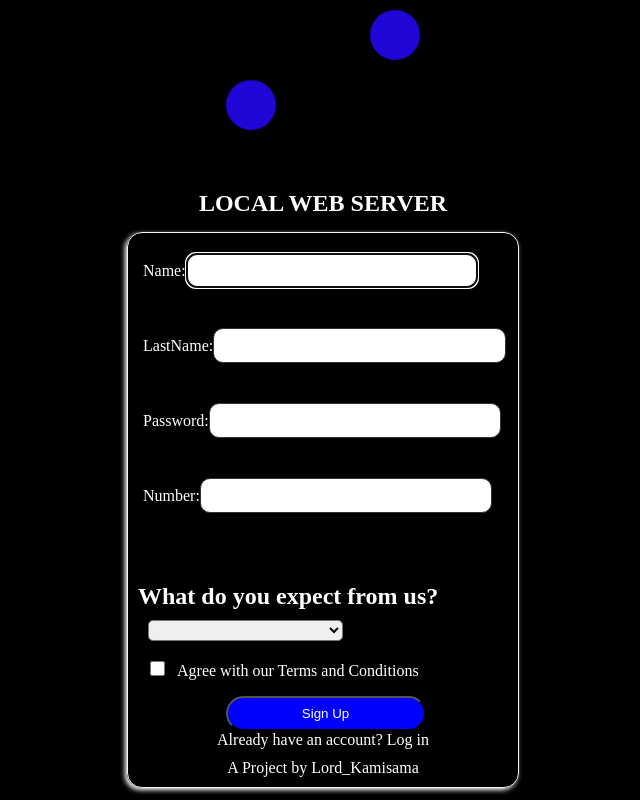
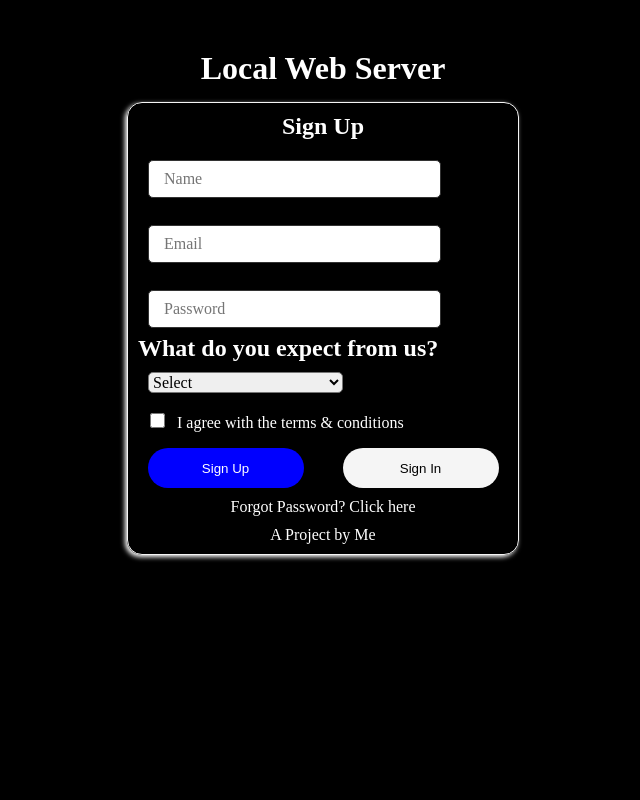
Before and after one commit to Karl-Xavier/one-page.com, a plain HTML site: page index.html in a window 1280 px wide. Shown: the whole page, without its empty margins (317-957 px from the left). Drawn offline with Linux system fonts and the light colour scheme.

Commit message:
Add files via upload

```diff
--- /dev/null
+++ b/app.js
@@ -0,0 +1,20 @@
+let signupBtn = document.getElementById("signupBtn")
+let signinBtn = document.getElementById("signinBtn")
+let nameField = document.getElementById("nameField")
+let password = document.getElementById("password")
+let title = document.getElementById("title")
+let showPassword = document.getElementsByClassName("see");
+
+signinBtn.onclick = function(){
+    nameField.style.maxHeight = "0";
+    title.innerHTML = "Sign In";
+    signupBtn.classList.add("disable");
+    signinBtn.classList.remove("disable");
+}
+
+signupBtn.onclick = function(){
+    nameField.style.maxHeight = "60px";
+    title.innerHTML = "Sign Up";
+    signupBtn.classList.remove("disable");
+    signinBtn.classList.add("disable");
+}
--- a/index.html
+++ b/index.html
@@ -9,39 +9,47 @@
 <body>
 
   <main class="flex">
-  	<div class="box animate"></div>
-  	<div class="box animate2"></div>
-  	<h2>LOCAL WEB SERVER</h2>
+  	<h1>Local Web Server</h1>
   	<div class="page">
-       <form method="get" action="">
-       	<p>
-       	 <label for="name">Name:<input type="text" id="name" name="name" required autofocus="on"></label>
-       	</p>
-       	<p>
-       	 <label for="lastName">LastName:<input type="text" id="lastName" name="lastName" required></label>
-       	</p>
-       	<p>
-       	 <label for="password">Password:<input type="password" id="password" name="password" required></label>
-       	</p>
-       	<p>
-       	 <label for="phoneNumber">Number:<input type="tel" id="number" name="number" required></label>
-       	</p>
-       	 <h2 class="h2">What do you expect from us?</h2>
+       <form action="">
+		<h2 id="title">Sign Up</h2>
+			<div class="group">
+       			<div class="input-field" id="nameField">
+					<input type="text" placeholder="Name">
+				</div>
+
+				<div class="input-field">
+					<input type="email" placeholder="Email">
+				</div>
+
+				<div class="input-field">
+					<input id="password" type="password" placeholder="Password">
+				</div>
+			</div>
+
+       	 	<h2 class="h2">What do you expect from us?</h2>
        	 	<select>
-       	 		<option></option>
+       	 		<option>Select</option>
        	 		<option>To take Responsibility whenever a suitiation arises</option>
        	 		<option>Make a Speech Adressing the people of your Igorance</option>
        	 		<option>i will give you $1000</option>
        	 	</select>
-       	 <p>
-       	 <input class="one-click" type="checkbox" id="on-click" name="terms-and-conditions" required><label class="one-label" for="on-click">Agree with our Terms and Conditions</label>
-       	</p>
-       	<button type="submit" name="submit">Sign Up</button>
-       	<p class="already">Already have an account? <a class="a" href="">Log in</a></p>
+       	 	<p>
+       	 		<label class="one-label" for="on-click"><input class="one-click" type="checkbox" id="on-click" name="terms-and-conditions" required>I agree with the terms & conditions</label>
+       		</p>
+			   <div class="btn-field">
+				<button type="button" id="signupBtn">Sign Up</button>
+				<button type="button" id="signinBtn" class="disable">Sign In</button>
+
+			   </div>
+
+       		<p class="already">Forgot Password? <a class="a" href="">Click here</a></p>
        </form>
-       <p class="p">A Project by Lord_Kamisama</p>
+       <p class="p">A Project by Me</p>
   	</div>
   </main>
 
+
+  <script src="app.js"></script>
 </body>
 </html>
--- a/one.css
+++ b/one.css
@@ -5,6 +5,7 @@
 }
 
 body {
+	height: 100vh;
 	background-color: #000;
 	color: white;
 }
@@ -23,9 +24,16 @@ body {
 	box-shadow: -2px 2px 5px  #FFF;
 }
 
-h2 {
+h1 {
 	margin-top: 50px;
 	margin-bottom: 15px;
+	user-select: none;
+}
+
+#title {
+	font-size: 1.5rem;
+	text-align: center;
+	margin-top: 10px;
 }
 
 input,
@@ -73,12 +81,22 @@ input {
 	width: 75%;
 	height: 35px;
 	border: 0.5px solid #333;
-	border-radius: 10px;
+	border-radius: 5px;
 	margin-bottom: 20px;
+	outline: 0;
+	padding: 18px 15px;
+	margin-left: 20px;
+}
+
+.input-field {
+	max-height: 65px;
+	transition: max-height 0.5s;
+	overflow: hidden;
 }
 
 .already {
 	text-align: center;
+	margin-top: 10px;
 }
 
 .a {
@@ -96,18 +114,32 @@ input {
 	text-align: center;
 }
 
+.btn-field {
+	width: 100%;
+	display: flex;
+	justify-content: space-around;
+}
+
 button {
-	margin-left: 25%;
-	height: 35px;
-	width: 200px;
-	border-radius: 20px;
+	flex-basis: 40%;
 	background-color: blue;
 	color: white;
+	height: 40px;
+	border-radius: 20px;
+	border: 0;
+	outline: 0;
+	cursor: pointer;
+	transition: background 1s;
 }
 
 button:hover {
-   background-color: rgba(0, 0, 255, 0.5);
+   background-color: rgba(26, 26, 97, 0.5);
    color: white;
+}
+
+.btn-field button.disable {
+	background: whitesmoke;
+	color: #000;
 }
 
 .box {
@@ -118,65 +150,3 @@ button:hover {
 	margin-bottom: 10px;
 	margin-top: 10px;
 }
-
-.animate {
-	animation-name: slide;
-	animation-duration: 5s;
-	animation-timing-function: ease-in-out;
-	animation-delay: 0.5s;
-	animation-iteration-count: 3;
-	animation-direction: alternate;
-	animation-fill-mode: forwards;
-}
-
-.animate2 {
-	animation-name: slide2;
-	animation-duration: 5s;
-	animation-timing-function: ease-in-out;
-	animation-delay: 0.5s;
-	animation-iteration-count: 3;
-	animation-direction: alternate;
-	animation-fill-mode: forwards;
-}
-
-@keyframes slide {
-	0% {
-		transform: translateX(0);
-	}
-
-	33% {
-		transform: translateX(400px) rotate(180deg);
-		background-color: gold;
-	}
-
-	66% {
-		transform: translateX(400px) rotate(-180deg);
-		background-color: firebrick;
-	}
-
-	100% {
-		transform: translateX(0);
-		background-color: blue;
-	}
-}
-
-@keyframes slide2 {
-	0% {
-		transform: translateX(0);
-	}
-
-	33% {
-		transform: translateX(-400px) rotate(180deg);
-		background-color: gold;
-	}
-
-	66% {
-		transform: translateX(-400px) rotate(-180deg);
-		background-color: firebrick;
-	}
-
-	100% {
-		transform: translateX(0);
-		background-color: blue;
-	}
-}
```
